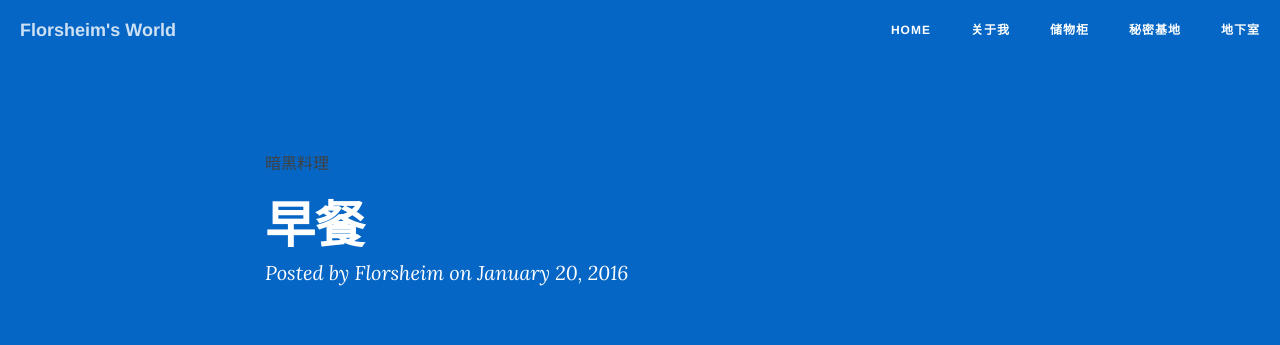
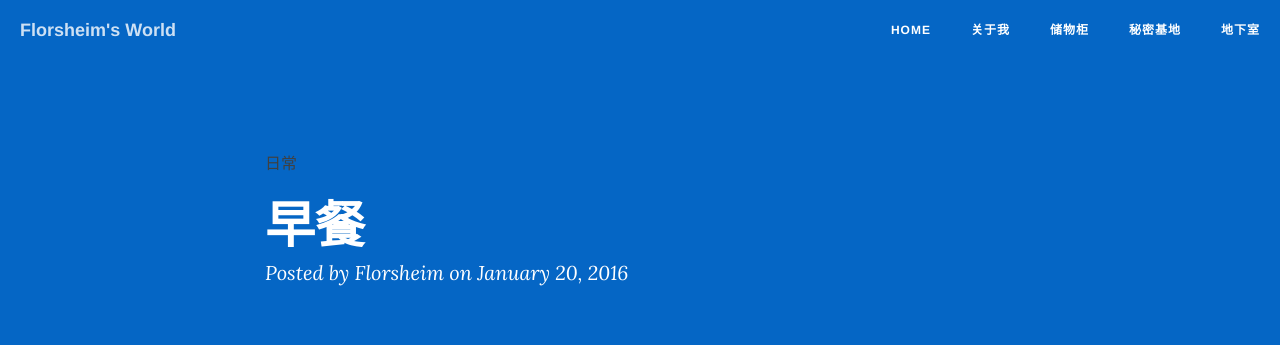
Before and after one commit to bear-kid/bear-kid.github.io, a Jekyll site: the page built from _posts/2016-01-20-breakfast.md, in a window 1280 px wide. Shown: the top 345 px of the page. Built offline with Jekyll 4.4.1, drawn with Linux system fonts in a browser that asks for light colours; nearby versions of some CDN libraries; comment, search, counter and statistics services are not loaded.

Commit message:
Update 2016-01-20-breakfast.md

```diff
--- a/_posts/2016-01-20-breakfast.md
+++ b/_posts/2016-01-20-breakfast.md
@@ -3,7 +3,7 @@ layout: post
 title: 早餐
 data: 2016-01-20
 categories: blog
-tags: [暗黑料理]
+tags: [日常]
 description: 人生，偶尔需要暗黑料理
 
 ---
```
